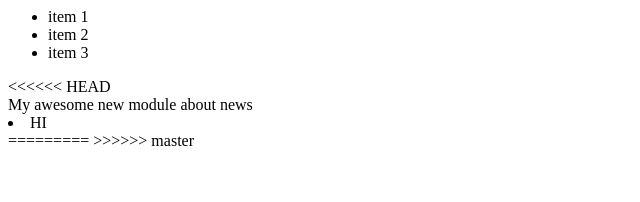
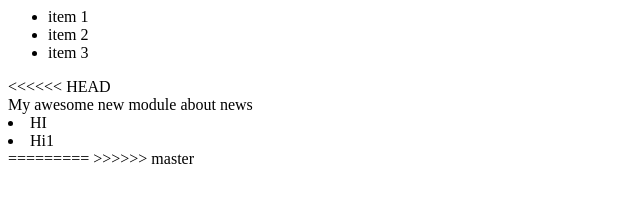
Before and after one commit to deexith6/git_hubdemo3, a plain HTML site: page index.html in a window 1280 px wide. Shown: the whole page, without its empty margins (0-640 px from the left). Drawn offline with Linux system fonts and the light colour scheme.

Commit message:
change 2

```diff
--- a/index.html
+++ b/index.html
@@ -12,6 +12,7 @@
 <<<<<< HEAD
 <div> My awesome new module about news</div>
 <li>HI</li>
+ <li>Hi1</li>
 =========
 >>>>>> master
 </module-two>
```
